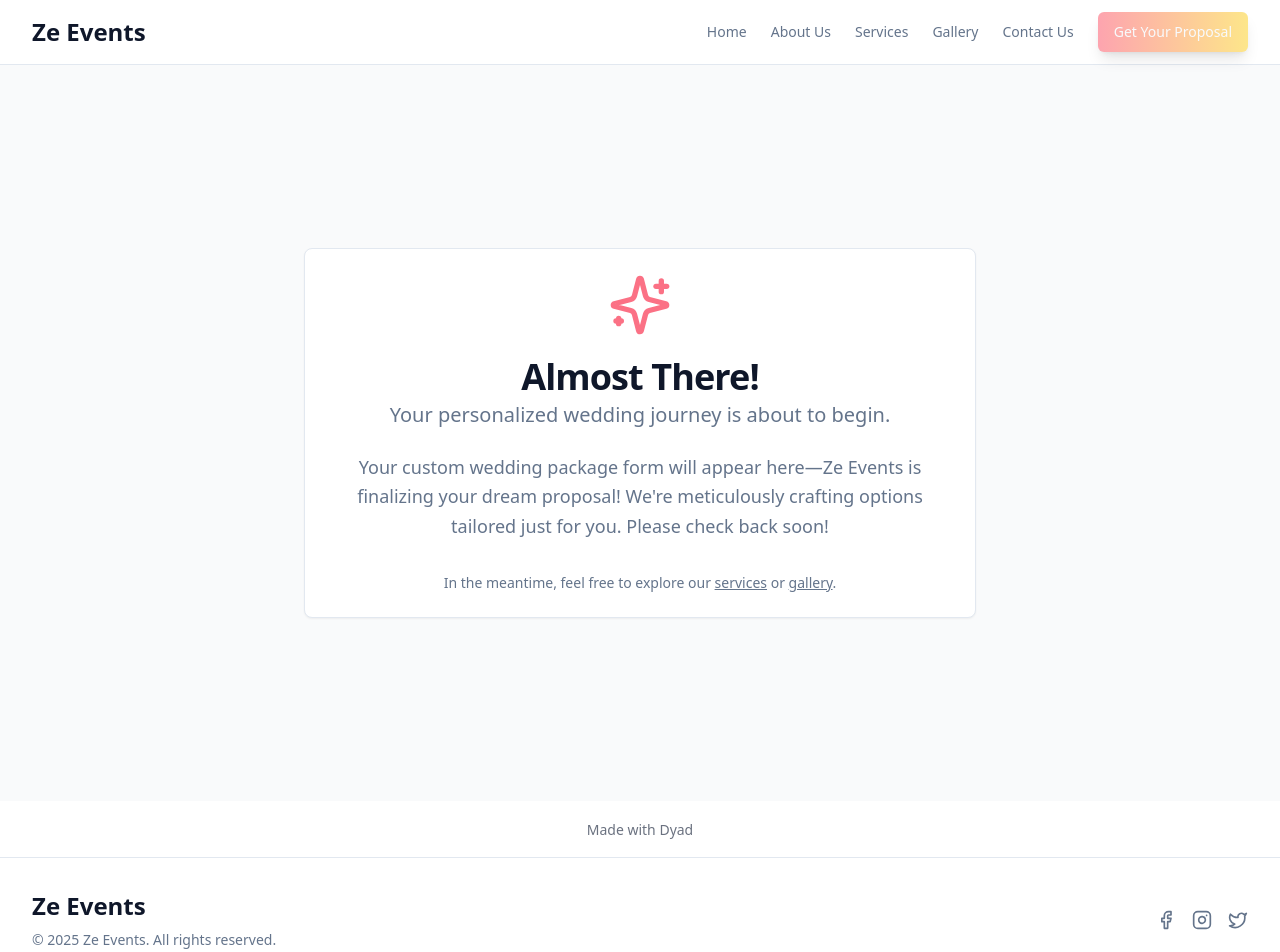
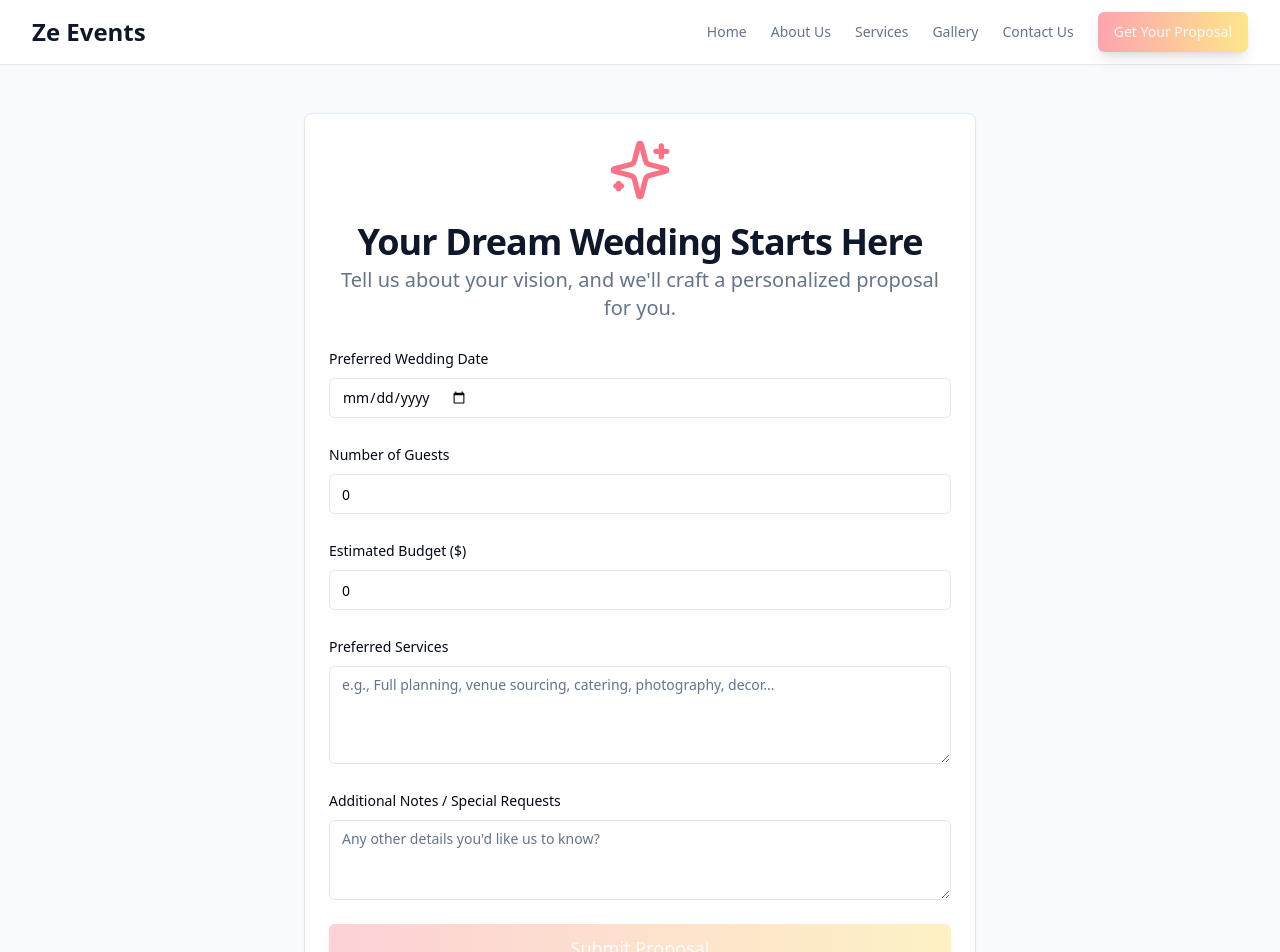
Before and after one commit to Ahmedalfayoumi/Ze-Event, a React (Vite) app: page /proposal-selection in a window 1280 px wide. Shown: the top 952 px of the page. Built offline with nearby package versions, Linux system fonts and the light colour scheme.

Commit message:
[dyad] Implemented wedding proposal form on ProposalSelection page - wrote 1 file(s)

```diff
--- a/src/pages/ProposalSelection.tsx
+++ b/src/pages/ProposalSelection.tsx
@@ -1,27 +1,166 @@
 "use client";
 
 import React from "react";
+import { useForm } from "react-hook-form";
+import { zodResolver } from "@hookform/resolvers/zod";
+import * as z from "zod";
 import { Card, CardContent, CardDescription, CardHeader, CardTitle } from "@/components/ui/card";
+import { Button } from "@/components/ui/button";
+import { Input } from "@/components/ui/input";
+import { Textarea } from "@/components/ui/textarea";
+import { Form, FormControl, FormField, FormItem, FormLabel, FormMessage } from "@/components/ui/form";
+import { toast } from "sonner";
+import { supabase } from "@/lib/supabase";
 import { Sparkles } from "lucide-react";
+import { useNavigate } from "react-router-dom";
+
+const proposalFormSchema = z.object({
+  weddingDate: z.string().min(1, { message: "Wedding date is required." }),
+  guestCount: z.string().regex(/^\d+$/, { message: "Guest count must be a number." }).transform(Number),
+  budget: z.string().regex(/^\d+(\.\d{1,2})?$/, { message: "Budget must be a valid number." }).transform(Number),
+  preferredServices: z.string().min(1, { message: "Please specify your preferred services." }),
+  additionalNotes: z.string().optional(),
+});
 
 const ProposalSelection = () => {
+  const navigate = useNavigate();
+  const form = useForm<z.infer<typeof proposalFormSchema>>({
+    resolver: zodResolver(proposalFormSchema),
+    defaultValues: {
+      weddingDate: "",
+      guestCount: 0,
+      budget: 0,
+      preferredServices: "",
+      additionalNotes: "",
+    },
+  });
+
+  const onSubmit = async (values: z.infer<typeof proposalFormSchema>) => {
+    const { data: { user }, error: userError } = await supabase.auth.getUser();
+
+    if (userError || !user) {
+      toast.error("You must be logged in to submit a proposal.");
+      navigate("/auth"); // Redirect to auth if not logged in
+      return;
+    }
+
+    const { error } = await supabase.from('proposals').insert([
+      {
+        user_id: user.id,
+        wedding_date: values.weddingDate,
+        guest_count: values.guestCount,
+        budget: values.budget,
+        preferred_services: values.preferredServices,
+        additional_notes: values.additionalNotes,
+      },
+    ]);
+
+    if (error) {
+      toast.error("Failed to submit proposal: " + error.message);
+      console.error("Error submitting proposal:", error);
+    } else {
+      toast.success("Your wedding proposal has been submitted successfully! We'll be in touch soon.");
+      form.reset();
+    }
+  };
+
   return (
     <div className="flex min-h-[calc(100vh-4rem)] items-center justify-center bg-gray-50 py-12 px-4 sm:px-6 lg:px-8">
-      <Card className="w-full max-w-2xl text-center">
-        <CardHeader className="space-y-1">
+      <Card className="w-full max-w-2xl">
+        <CardHeader className="space-y-1 text-center">
           <Sparkles className="h-16 w-16 text-rose-400 mx-auto mb-4" />
-          <CardTitle className="text-4xl font-bold text-primary">Almost There!</CardTitle>
+          <CardTitle className="text-4xl font-bold text-primary">Your Dream Wedding Starts Here</CardTitle>
           <CardDescription className="text-xl text-muted-foreground">
-            Your personalized wedding journey is about to begin.
+            Tell us about your vision, and we'll craft a personalized proposal for you.
           </CardDescription>
         </CardHeader>
         <CardContent className="grid gap-4">
-          <p className="text-lg text-muted-foreground leading-relaxed">
-            Your custom wedding package form will appear here—Ze Events is finalizing your dream proposal!
-            We're meticulously crafting options tailored just for you. Please check back soon!
-          </p>
-          <p className="text-sm text-muted-foreground mt-4">
-            In the meantime, feel free to explore our <a href="/services" className="underline hover:text-primary">services</a> or <a href="/gallery" className="underline hover:text-primary">gallery</a>.
+          <Form {...form}>
+            <form onSubmit={form.handleSubmit(onSubmit)} className="space-y-6">
+              <FormField
+                control={form.control}
+                name="weddingDate"
+                render={({ field }) => (
+                  <FormItem>
+                    <FormLabel>Preferred Wedding Date</FormLabel>
+                    <FormControl>
+                      <Input type="date" {...field} />
+                    </FormControl>
+                    <FormMessage />
+                  </FormItem>
+                )}
+              />
+              <FormField
+                control={form.control}
+                name="guestCount"
+                render={({ field }) => (
+                  <FormItem>
+                    <FormLabel>Number of Guests</FormLabel>
+                    <FormControl>
+                      <Input type="number" placeholder="e.g., 150" {...field} />
+                    </FormControl>
+                    <FormMessage />
+                  </FormItem>
+                )}
+              />
+              <FormField
+                control={form.control}
+                name="budget"
+                render={({ field }) => (
+                  <FormItem>
+                    <FormLabel>Estimated Budget ($)</FormLabel>
+                    <FormControl>
+                      <Input type="number" step="0.01" placeholder="e.g., 25000.00" {...field} />
+                    </FormControl>
+                    <FormMessage />
+                  </FormItem>
+                )}
+              />
+              <FormField
+                control={form.control}
+                name="preferredServices"
+                render={({ field }) => (
+                  <FormItem>
+                    <FormLabel>Preferred Services</FormLabel>
+                    <FormControl>
+                      <Textarea
+                        placeholder="e.g., Full planning, venue sourcing, catering, photography, decor..."
+                        rows={4}
+                        {...field}
+                      />
+                    </FormControl>
+                    <FormMessage />
+                  </FormItem>
+                )}
+              />
+              <FormField
+                control={form.control}
+                name="additionalNotes"
+                render={({ field }) => (
+                  <FormItem>
+                    <FormLabel>Additional Notes / Special Requests</FormLabel>
+                    <FormControl>
+                      <Textarea
+                        placeholder="Any other details you'd like us to know?"
+                        rows={3}
+                        {...field}
+                      />
+                    </FormControl>
+                    <FormMessage />
+                  </FormItem>
+                )}
+              />
+              <Button
+                type="submit"
+                className="w-full bg-gradient-to-r from-rose-300 to-amber-200 text-primary-foreground hover:from-rose-400 hover:to-amber-300 shadow-lg py-6 text-lg"
+                disabled={!form.formState.isValid}
+              >
+                Submit Proposal
+              </Button>
+            </form>
+          </Form>
+          <p className="mt-4 text-sm text-red-500 text-center">
+            **Important:** This functionality requires a Supabase project with a `proposals` table (columns: `id`, `user_id`, `wedding_date`, `guest_count`, `budget`, `preferred_services`, `additional_notes`, `created_at`) for persistent storage.
           </p>
         </CardContent>
       </Card>
```
